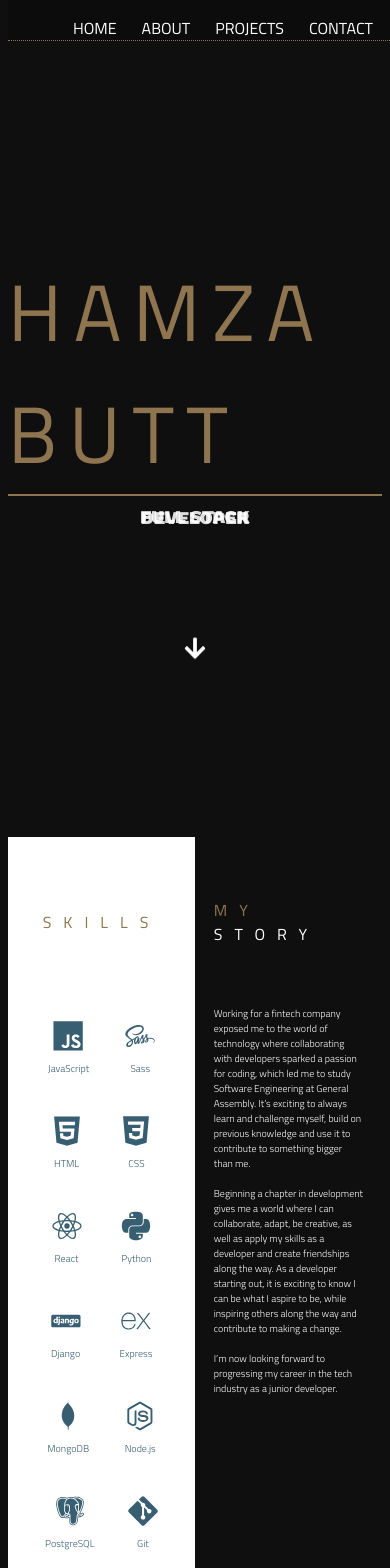
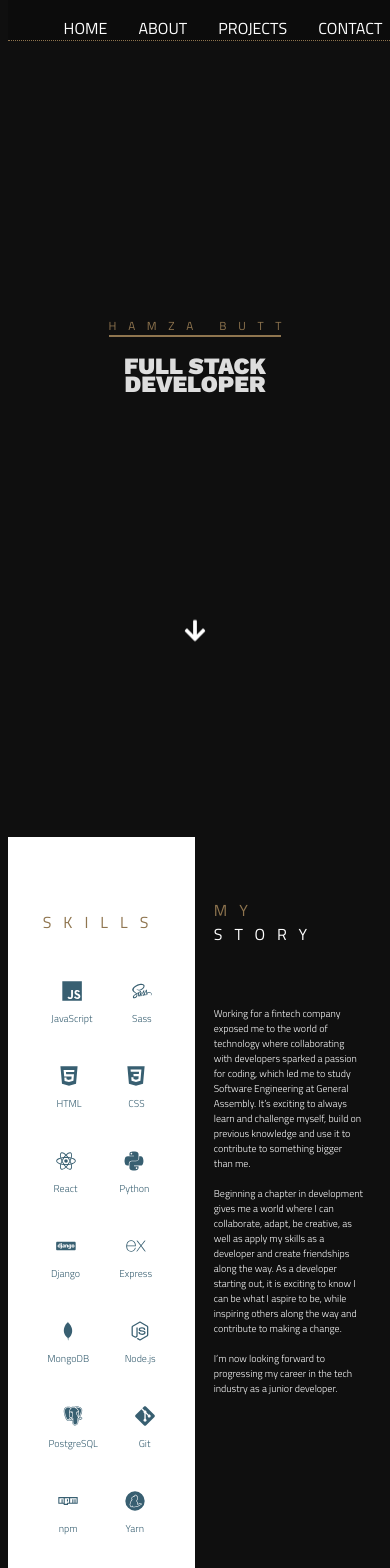
Before and after one commit to HamzaaMB/portfolio, a React (Create React App) app in the folder client/: page / in a window 390 px wide. Shown: the top 1568 px of the page. Built offline with nearby package versions, Linux system fonts and the light colour scheme; a web font is replaced by a local one.

Commit message:
resposiveness complete

```diff
--- a/client/src/components/Navbar.js
+++ b/client/src/components/Navbar.js
@@ -41,7 +41,7 @@ const Navbar = () => {
   }, [prevScrollPos, visible, handleScroll])
 
   return <div className="navbar" style={{ ...navbarStyles, top: visible ? '0' : '-40px' }}>
-    <ul style={{ display: 'flex', listStyle: 'none', justifyContent: 'space-evenly' }}>
+    <ul style={{ display: 'flex', listStyle: 'none', justifyContent: 'space-around' }}>
       <li><Link activeClass="active" to="home" spy={true} smooth={true}><a href="/">Home</a></Link></li>
       <li><Link  to="about" spy={true} smooth={true}><a href="/">About</a></Link></li>
       <li><Link  to="projects" spy={true} smooth={true}><a href="/">Projects</a></Link></li>
--- a/client/src/styles/main.scss
+++ b/client/src/styles/main.scss
@@ -129,11 +129,12 @@ a {
 .story-skills-container {
     display: flex;
     flex-direction: row;
+    height: 100vh;
   }
 
 .skills, .story {
   width: 50%;
-  height: 100vh;
+  height: 100%;
   display: flex;
   align-items: center;
   flex-direction: column;
@@ -159,7 +160,6 @@ a {
 
 .skills {
   background-color: white;
-  height: 100vh;
 }
 
 .story-text, .story-title {
@@ -194,8 +194,12 @@ a {
 
 .projects {
   background-color: white;
-  margin-top: -30px;
+  margin-top: -35px;
   font-family: 'Titillium Web', sans-serif;
+}
+
+.project-container {
+  height: 200vh;
 }
 
 .project-container-top, .project-container-bottom {
@@ -203,7 +207,7 @@ a {
   flex-direction: row;
   width: 80%;
   margin: 0 auto;
-  height: 100vh;
+  height: 50%;
 }
 
 .project-one, .project-two, .project-three, .project-four {
@@ -524,6 +528,10 @@ footer {
     flex-direction: column;
   }
 
+  .hero-title {
+    margin: -5px;
+  }
+
   .hero-container {
     width: 100%;
   }
@@ -559,23 +567,20 @@ footer {
   }
 }
 
-
 @media screen and (max-width: 631px) {
 
-  .hero-name {
-    font-size: 80px;
+  .devicon-git-plain {
+    width: 20px;
+  }
+  .icons-container {
+    margin-top: -40px;
+  }
+  .skills-title,.story-title, .my, .project-title, .contact-title, .interest-title {
+    font-size: 16px;
   }
 
-  .hero-title {
-    font-size: 18px;
-  }
-
-  .devicon-git-plain {
-    width: 30px;
-  }
-
-  .skills-title,.story-title, .my, .project-title, .contact-title, .interest-title {
-    font-size: 16px;
+  .project-title {
+    margin-top: 30px;
   }
 
   .project-name {
@@ -603,10 +608,10 @@ footer {
   }
 
   .project-container-bottom {
-    margin-top: 200px;
+    margin-top: 380px;
   }
   .projects {
-    height: 275vh;
+    height: 350vh;
   }
 
   .project-one, .project-two, .project-three, .project-four {
@@ -631,3 +636,17 @@ footer {
     left: 1px;
   }
 }
+
+@media screen and (max-width: 350px) {
+
+  .devicon-git-plain {
+    width: 20px;
+  }
+
+  .icon-text {
+    font-size: 8px;
+  }
+  .hero-title {
+    margin: -1px;
+  }
+}
```
